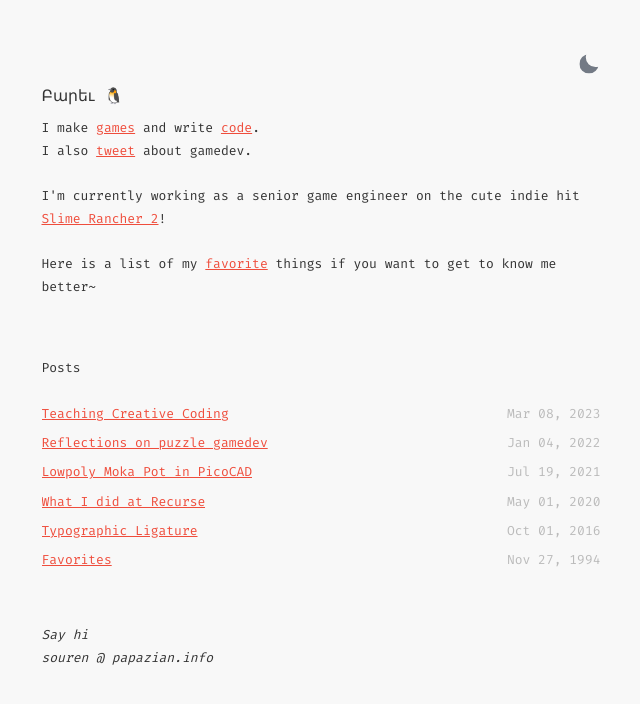
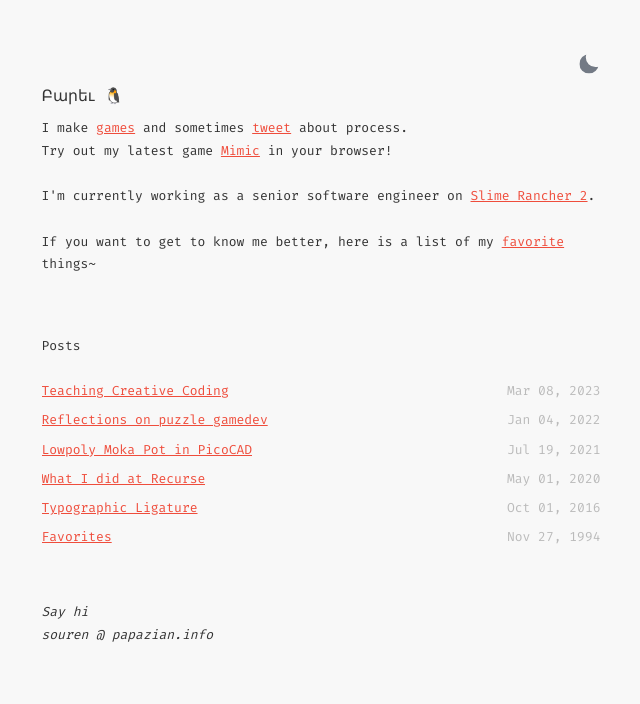
Before and after one commit to sourencho/sourencho.github.io, a Jekyll site: the page built from index.html, in a window 1280 px wide. Shown: the top 704 px of the page, without its empty margins (319-959 px from the left). Built offline with Jekyll 4.4.1, drawn with Linux system fonts in a browser that asks for light colours.

Commit message:
Update homepage

```diff
--- a/index.html
+++ b/index.html
@@ -10,21 +10,20 @@ layout: default
         </button>
     </div>
     <p>
-        I make <a href="https://sourencho.itch.io/">games</a> and
-        write <a href="https://github.com/sourencho">code</a>.
+        I make <a href="https://sourencho.itch.io/">games</a> and sometimes <a href="https://twitter.com/sourencho">tweet</a> about process.
     </p>
     <p>
-        I also <a href="https://twitter.com/sourencho">tweet</a> about gamedev.
+        Try out my latest game <a href="https://sourencho.itch.io/mimic">Mimic</a> in your browser!
     </p>
     <br>
 
     <p>
-        I'm currently working as a senior game engineer on the cute indie hit <a href="https://store.steampowered.com/app/1657630/Slime_Rancher_2/" target="_blank">Slime Rancher 2</a>!
+        I'm currently working as a senior software engineer on <a href="https://store.steampowered.com/app/1657630/Slime_Rancher_2/" target="_blank">Slime Rancher 2</a>.
     </p>
     <br>
 
     <p>
-        Here is a list of my <a href="1994/11/27/favorites">favorite</a> things if you want to get to know me better~
+        If you want to get to know me better, here is a list of my <a href="1994/11/27/favorites">favorite</a> things~
     </p>
 </section>
 
```
